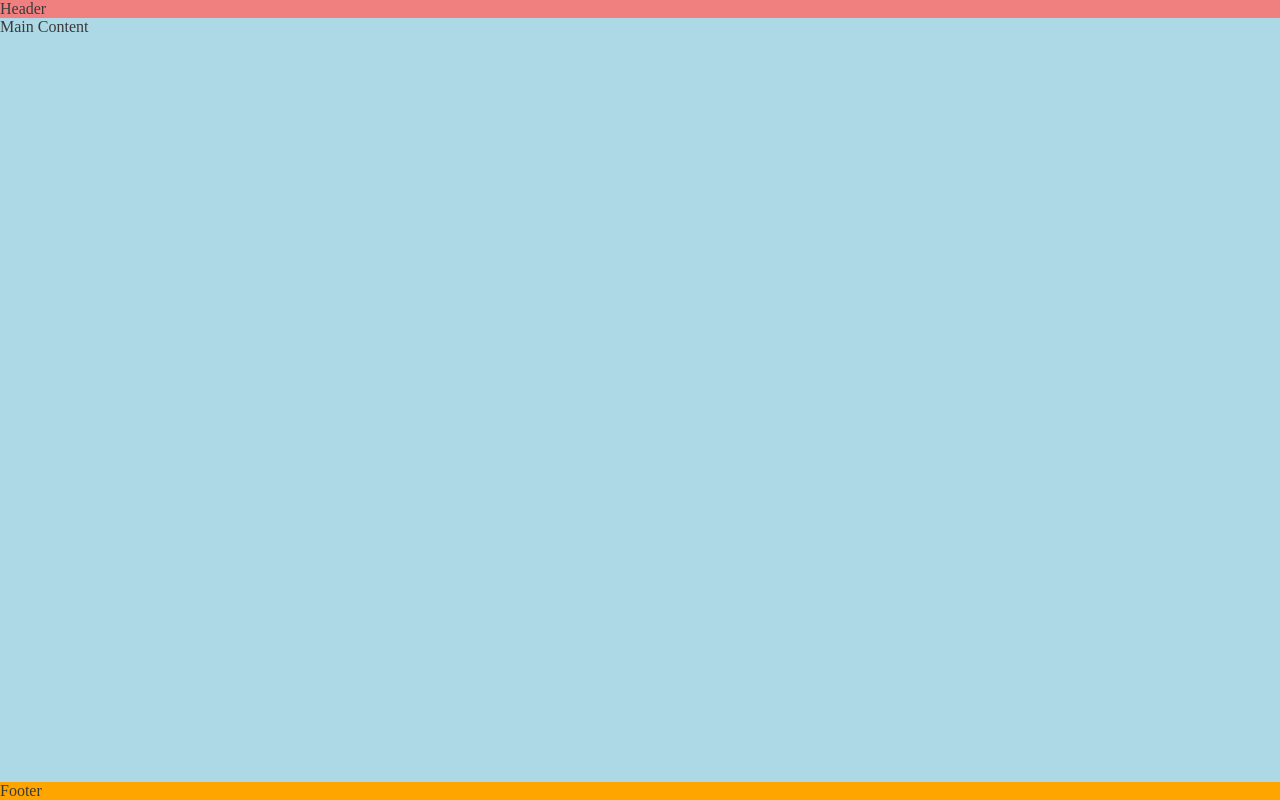
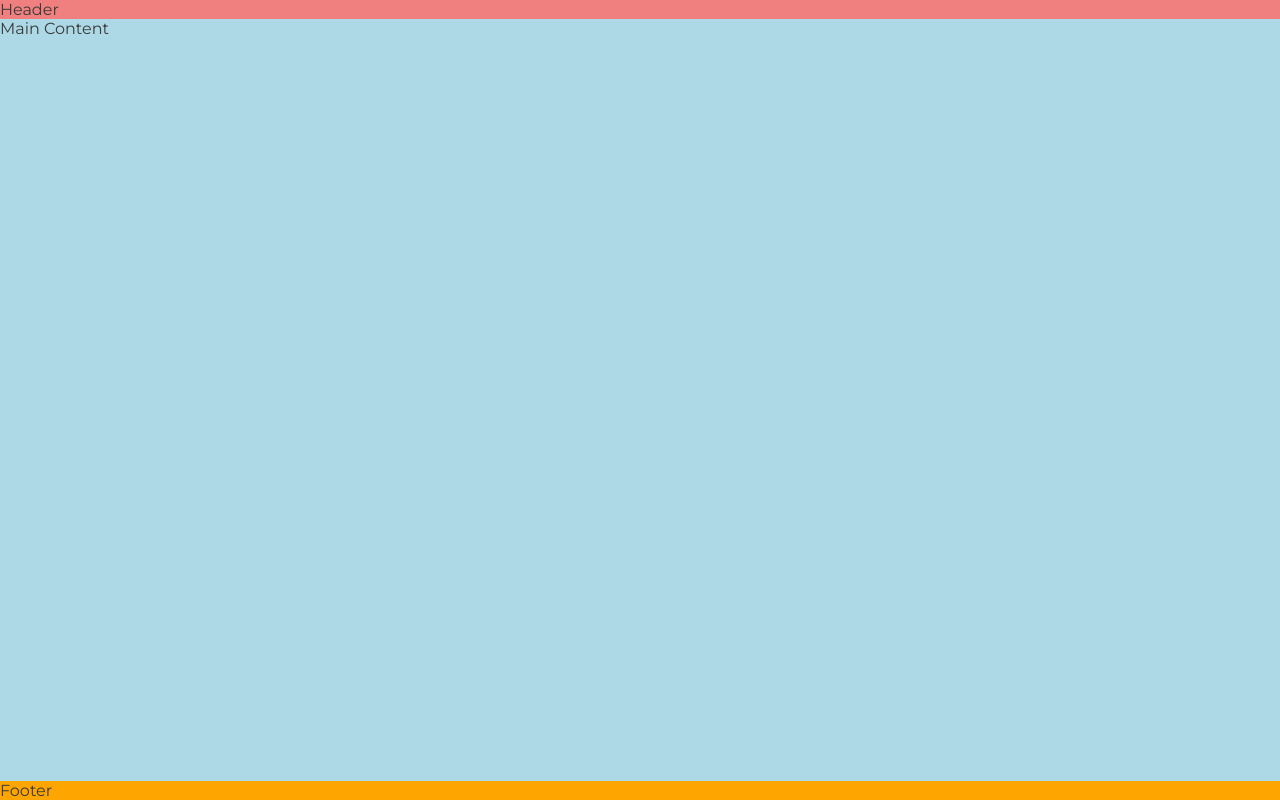
Before and after one commit to samjamalcode/strength-and-sweat, a plain HTML site: page index.html in a window 1280 px wide. Drawn offline with Linux system fonts and the light colour scheme.

Commit message:
Add Montserrat font from Google to the body styles

```diff
--- a/assets/css/style.css
+++ b/assets/css/style.css
@@ -1,3 +1,7 @@
+/* Google fonts */
+@import url('https://fonts.googleapis.com/css2?family=Montserrat:wght@200;300;400;500;600;700&display=swap');
+
+
 /* Wildcard selector */
 *{
     padding: 0;
@@ -12,6 +16,7 @@ body {
     flex-direction: column;
     /* Geniric project styles */
     color: #3a3a3a;
+    font-family: 'Montserrat', sans-serif;
 }
 
 
```
